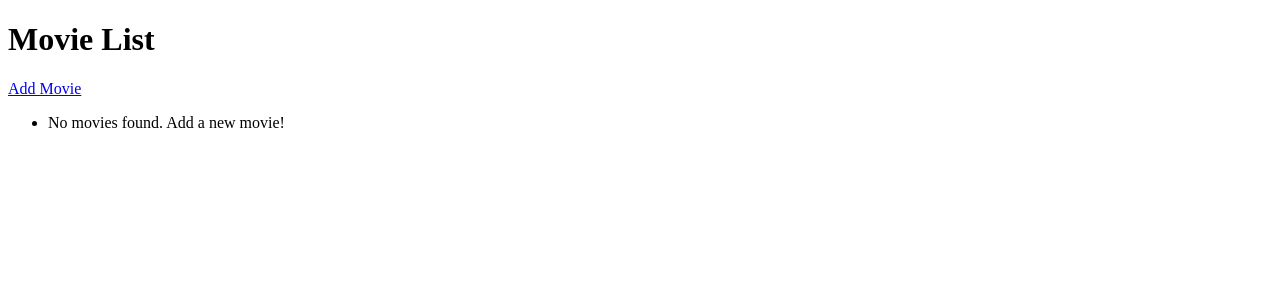
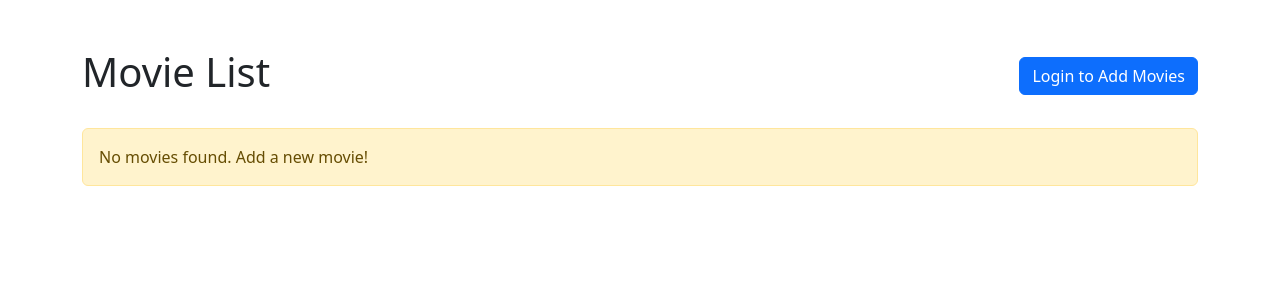
Before and after one commit to pruthviraj-ig/finalproject, a CodeIgniter 4 app: the page made by app/Views/movie_list.php in a window 1280 px wide. Shown: the top 300 px of the page. Run offline with PHP 8.4 and a stand-in for CodeIgniter, Linux system fonts and the light colour scheme; the template is opened without the code that fills it, so the values that code supplies are empty; some libraries are stand-ins or nearby versions.

Commit message:
added login and logout system with bootstrap

```diff
--- a/app/Views/movie_list.php
+++ b/app/Views/movie_list.php
@@ -2,18 +2,47 @@
 <html>
 <head>
     <title>Movie List</title>
+    <link rel="stylesheet" href="https://cdn.jsdelivr.net/npm/bootstrap@5.3.0-alpha1/dist/css/bootstrap.min.css">
 </head>
 <body>
-    <h1>Movie List</h1>
-    <a href="<?php echo base_url('/add-movie'); ?>">Add Movie</a>
-    <ul>
+    <div class="container mt-5">
+        <div class="d-flex justify-content-between align-items-center mb-4">
+            <h1>Movie List</h1>
+            <div>
+                <?php if (session()->has('user_id')): ?>
+                    <a href="<?php echo base_url('/add-movie'); ?>" class="btn btn-primary">Add Movie</a>
+                    <a href="<?php echo base_url('/logout'); ?>" class="btn btn-danger">Logout</a>
+                <?php else: ?>
+                    <a href="<?php echo base_url('/login'); ?>" class="btn btn-primary">Login to Add Movies</a>
+                <?php endif; ?>
+            </div>
+        </div>
+
         <?php if (isset($movies) && !empty($movies)): ?>
-            <?php foreach ($movies as $movie): ?>
-                <li><?php echo $movie['title']; ?> (Released: <?php echo $movie['release_date']; ?>)</li>
-            <?php endforeach; ?>
+            <div class="row">
+                <?php foreach ($movies as $movie): ?>
+                    <div class="col-md-4 mb-4">
+                        <div class="card">
+                            <div class="card-body">
+                                <h5 class="card-title"><?php echo $movie['title']; ?></h5>
+                                <p class="card-text">Released: <?php echo $movie['release_date']; ?></p>
+                                <p class="card-text"><?php echo $movie['description']; ?></p>
+                                <?php if (!empty($movie['poster'])): ?>
+                                    <img src="<?php echo $movie['poster']; ?>" alt="Poster" class="img-fluid mb-3">
+                                <?php endif; ?>
+                                <?php if (session()->has('user_id')): ?>
+                                    <a href="#" class="btn btn-success">Add Review</a>
+                                <?php else: ?>
+                                    <a href="<?php echo base_url('/login'); ?>" class="btn btn-warning">Login to Add Review</a>
+                                <?php endif; ?>
+                            </div>
+                        </div>
+                    </div>
+                <?php endforeach; ?>
+            </div>
         <?php else: ?>
-            <li>No movies found. Add a new movie!</li>
+            <div class="alert alert-warning">No movies found. Add a new movie!</div>
         <?php endif; ?>
-    </ul>
+    </div>
 </body>
 </html>
```
Also changed, not shown: app/Config/Routes.php (+7 -3 lines), app/Controllers/MovieController.php (+9 -1 lines), app/Views/add_movie.php (+16 -5 lines), app/Views/login.php (+23 -8 lines), app/Views/register.php (+28 -10 lines).
